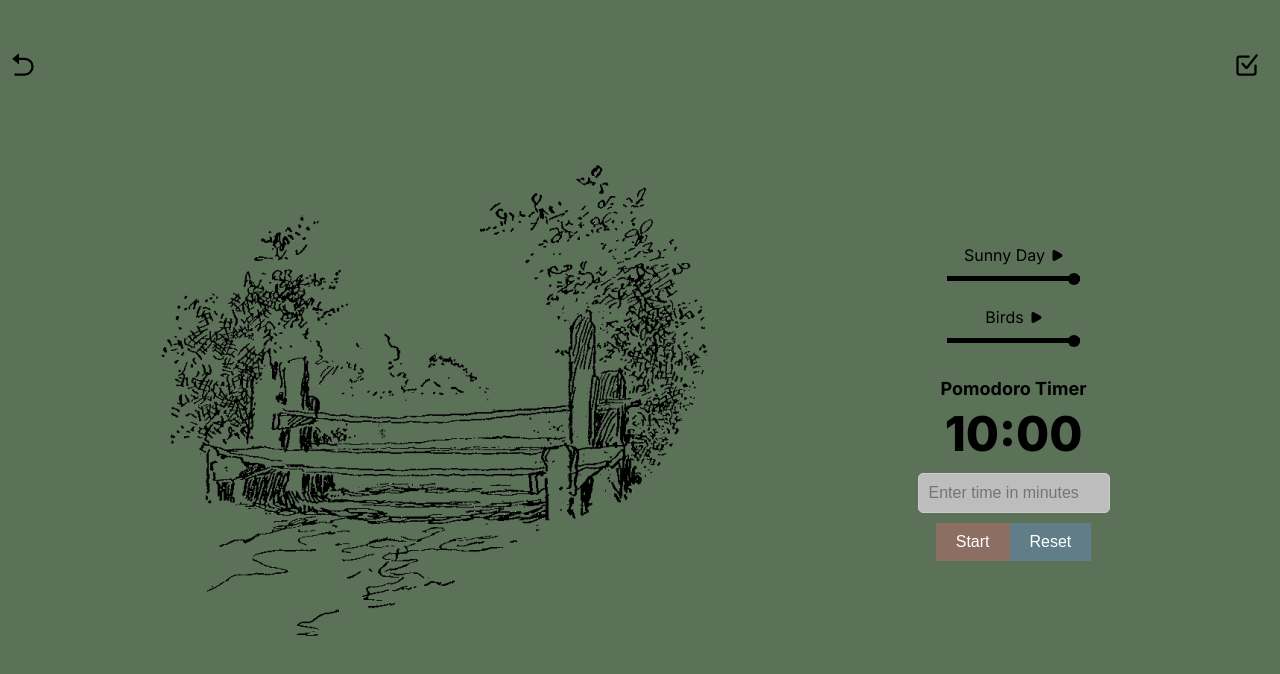
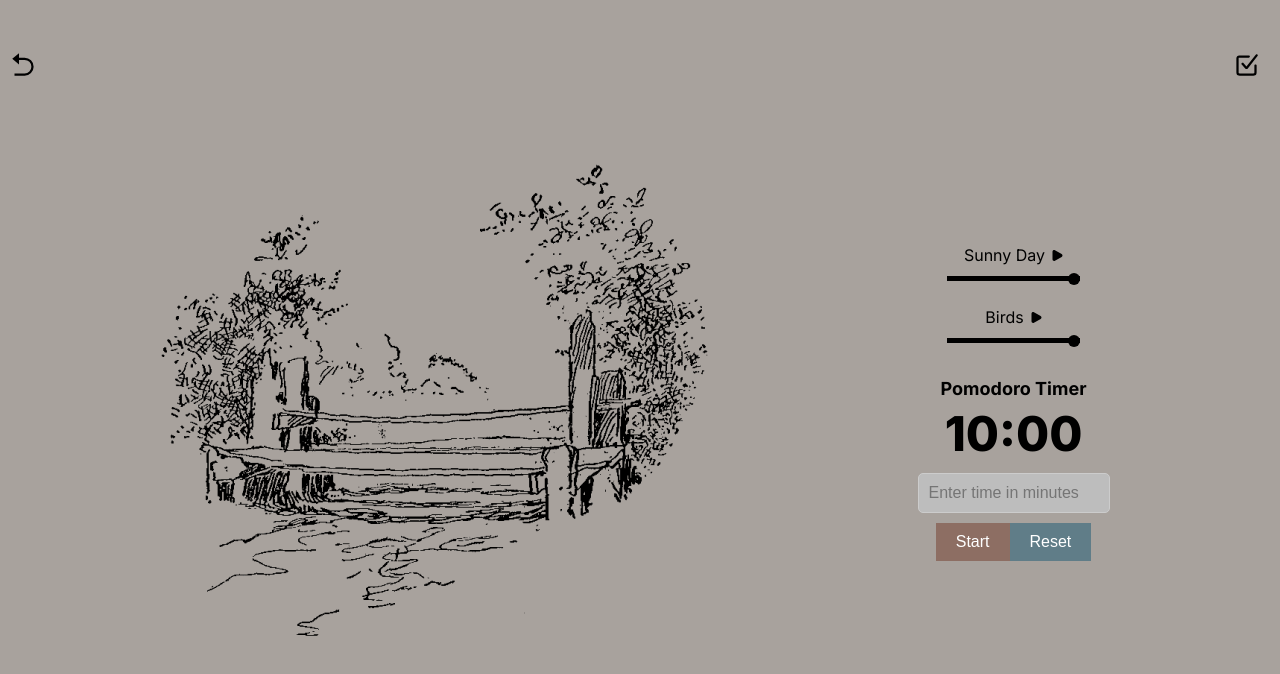
Before and after one commit to kaitlynlie/studyspaces, a React (Vite) app: page /park in a window 1280 px wide. Shown: the top 674 px of the page. Built offline with nearby package versions, Linux system fonts and the light colour scheme.

Commit message:
added loading screen before going to places:

```diff
--- a/src/pages/Menu.tsx
+++ b/src/pages/Menu.tsx
@@ -3,16 +3,19 @@ import { useNavigate } from "react-router-dom";
 import clsx from "clsx";
 import styles from "./Menu.module.scss";
 import { title } from "../assets";
+import LoadingPage from "./Loadingpage";
 
 function Menu() {
   const [selectedLocation, setSelectedLocation] = useState("");
+  const [isLoading, setIsLoading] = useState(false);
   const navigate = useNavigate();
 
   const handleLocationChange = (event) => {
     const location = event.target.value;
     setSelectedLocation(location);
+    setIsLoading(true);
 
-    // Redirect to a different page based on the selected location
+    setTimeout(() => {
       if (location === "cafe") {
         navigate("/cafe");
       } else if (location === "park") {
@@ -20,14 +23,23 @@ function Menu() {
       } else if (location === "beach") {
         navigate("/beach");
       }
+    }, 2000);
   };
 
   return (
     <div className={clsx(styles.menu)}>
+      {!isLoading && (
+        <>
           <img src={title} alt="Logo" />
-      <h1 style={{fontSize: '20px'}}>Welcome to Study Spaces! Thanks for stopping by!</h1>
-      <h2 style={{ marginTop: "-10px", fontSize: '16px' }}>Where would you like to travel today?</h2>
+          <h1 style={{ fontSize: "20px" }}>Welcome to Study Spaces! Thanks for stopping by!</h1>
+          <h2 style={{ marginTop: "-10px", fontSize: "16px" }}>Where would you like to travel today?</h2>
+        </>
+      )}
       <div className={clsx(styles.dropdown)}>
+        {isLoading ? (
+          <LoadingPage />
+        ) : (
+          <>
             <select
               className={clsx(styles.select)}
               value={selectedLocation}
@@ -36,9 +48,13 @@ function Menu() {
               <option value="">Select a location.</option>
               <option value="cafe">Cafe</option>
               <option value="park">Park (Work in Progress)</option>
-        <option value="beach" disabled>Beach (Coming Soon)</option>
+              <option value="beach" disabled>
+                Beach (Coming Soon)
+              </option>
             </select>
             <span className={styles.arrow}></span>
+          </>
+        )}
       </div>
     </div>
   );
--- a/src/pages/Park.module.scss
+++ b/src/pages/Park.module.scss
@@ -1,5 +1,6 @@
 .body {
-    background-color: rgb(91, 113, 88);
+    // background-color: rgb(91, 113, 88);
+    background-color: rgb(168, 162, 157);
     overflow: hidden;
     .leftleaves, .rightleaves {
       position: absolute;
--- a/src/pages/home.module.scss
+++ b/src/pages/home.module.scss
@@ -1,4 +1,4 @@
-.body {
+body {
     background-color: rgb(168, 162, 157);
     // display: flex;
     // justify-content: center;
```
Lines whose indentation alone changed are shown as unchanged.
